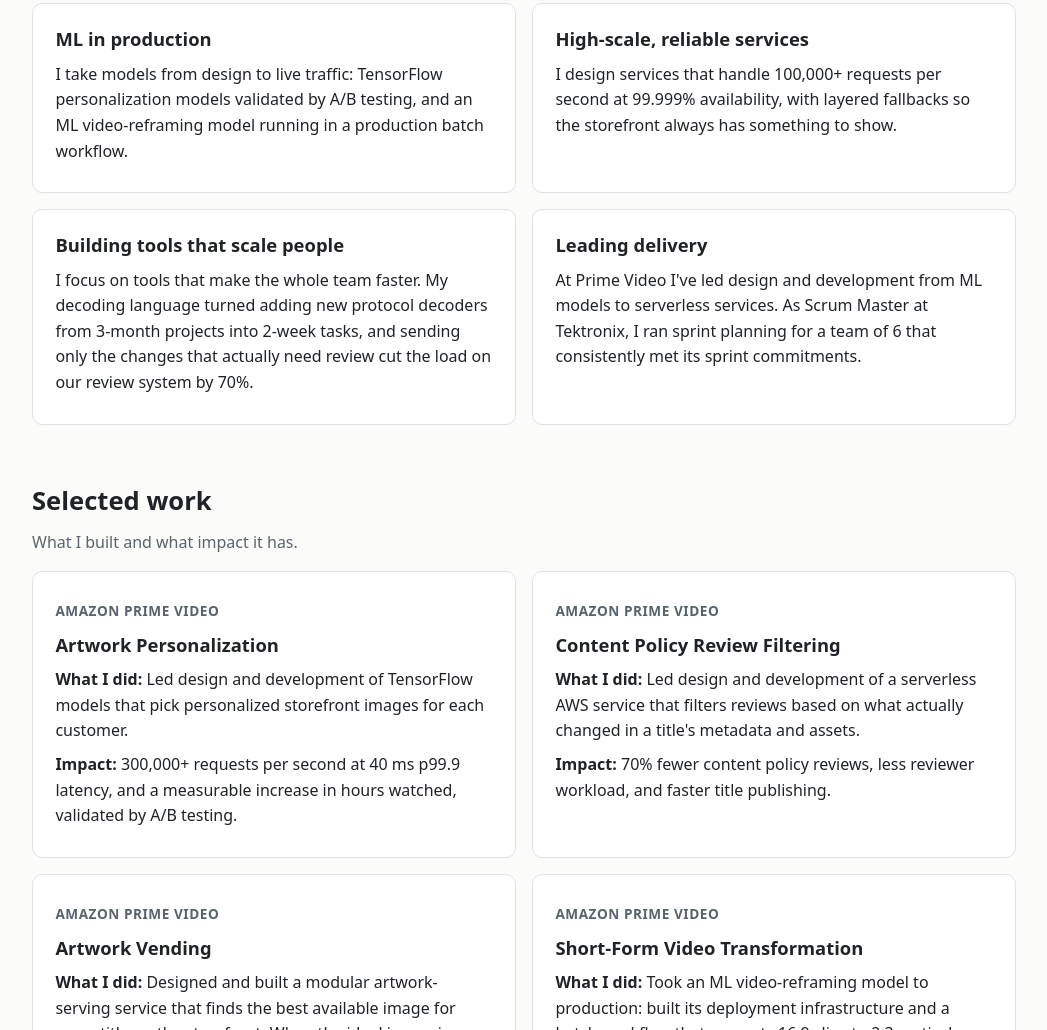
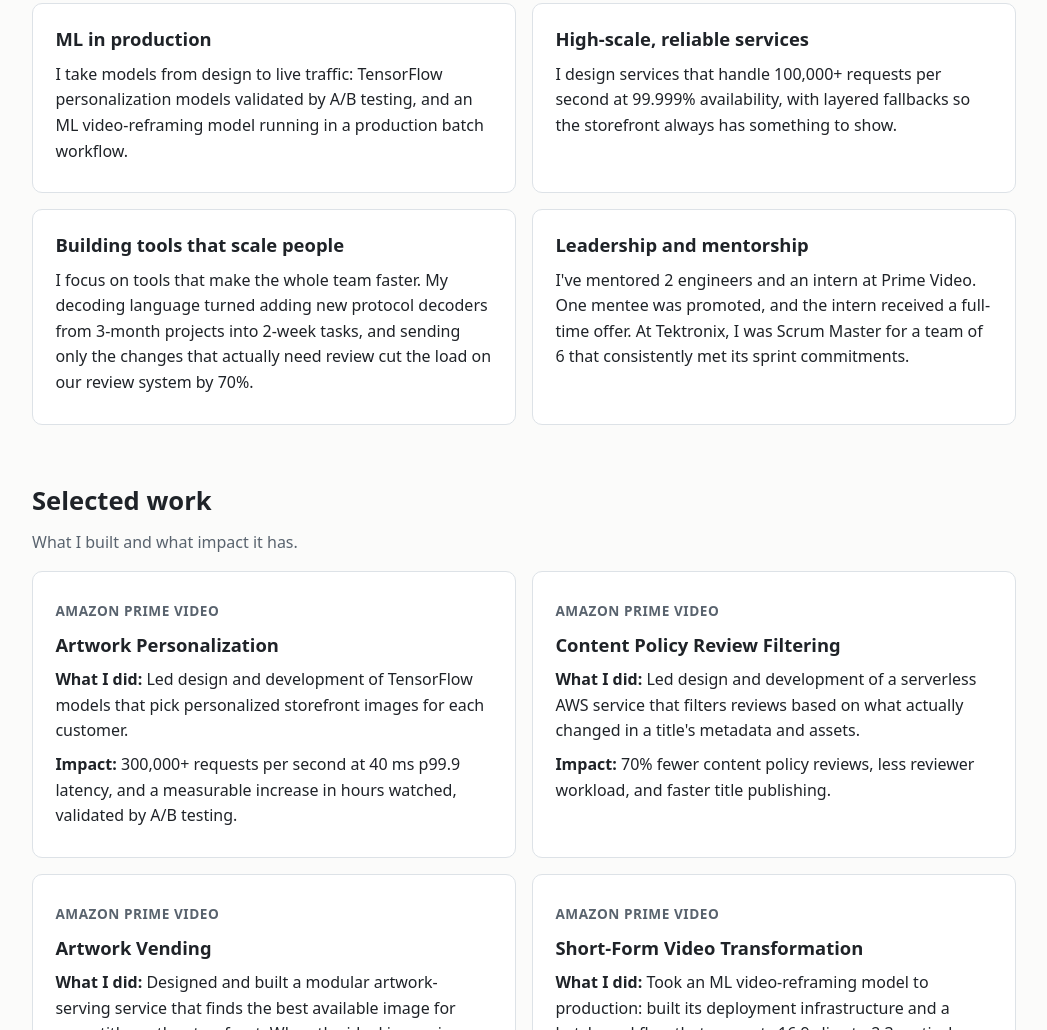
Before and after one commit to ericanderson231/ericanderson231.github.io, a plain HTML site: page index.html in a window 1280 px wide. Shown: the part 958-1988 px from the top of the page, without its empty margins (116-1163 px from the left). Drawn offline with Linux system fonts and the light colour scheme.

Commit message:
Rework leadership card around mentorship

```diff
--- a/index.html
+++ b/index.html
@@ -73,8 +73,8 @@
           <p>I focus on tools that make the whole team faster. My decoding language turned adding new protocol decoders from 3-month projects into 2-week tasks, and sending only the changes that actually need review cut the load on our review system by 70%.</p>
         </article>
         <article class="card">
-          <h3>Leading delivery</h3>
-          <p>At Prime Video I've led design and development from ML models to serverless services. As Scrum Master at Tektronix, I ran sprint planning for a team of 6 that consistently met its sprint commitments.</p>
+          <h3>Leadership and mentorship</h3>
+          <p>I've mentored 2 engineers and an intern at Prime Video. One mentee was promoted, and the intern received a full-time offer. At Tektronix, I was Scrum Master for a team of 6 that consistently met its sprint commitments.</p>
         </article>
       </div>
     </section>
```
